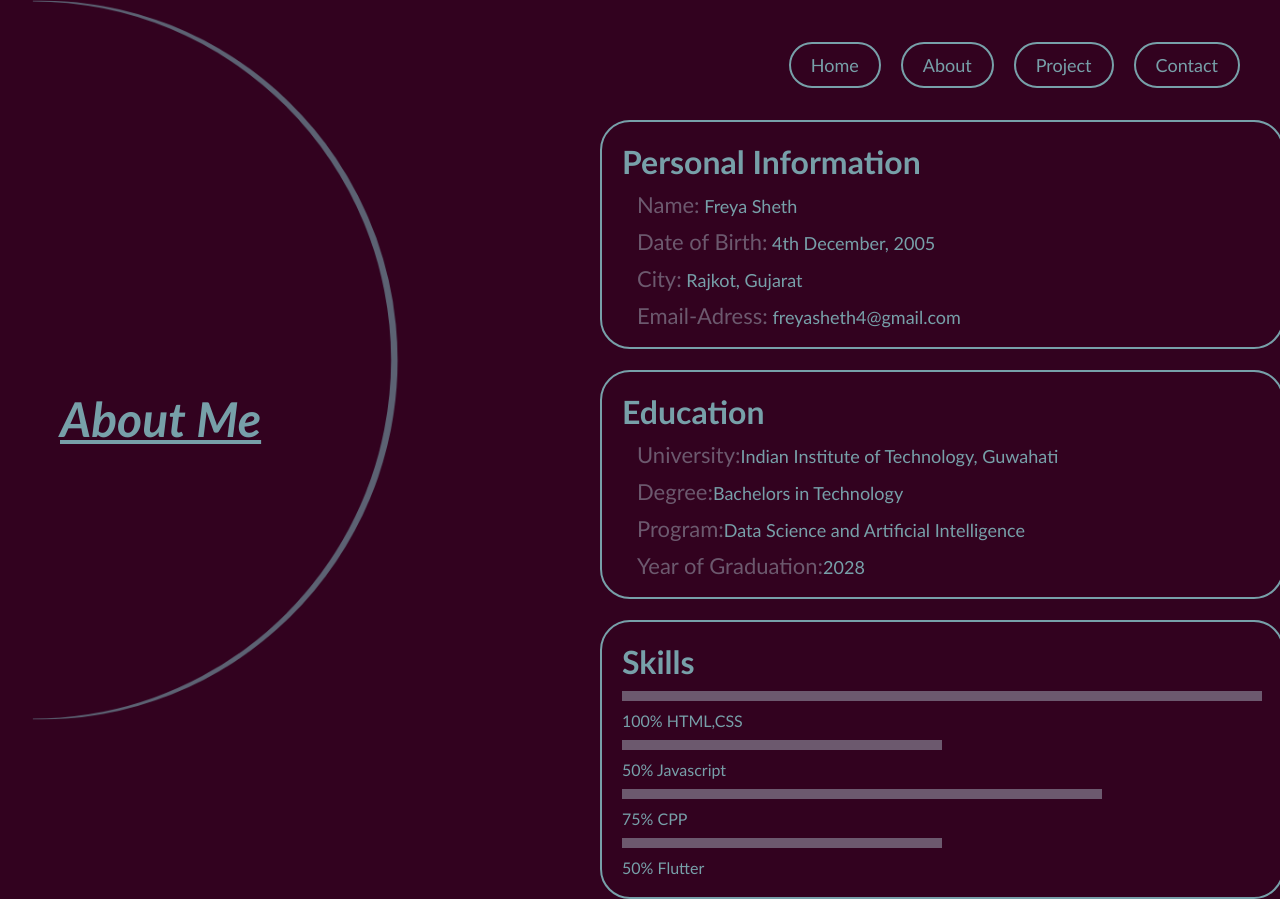
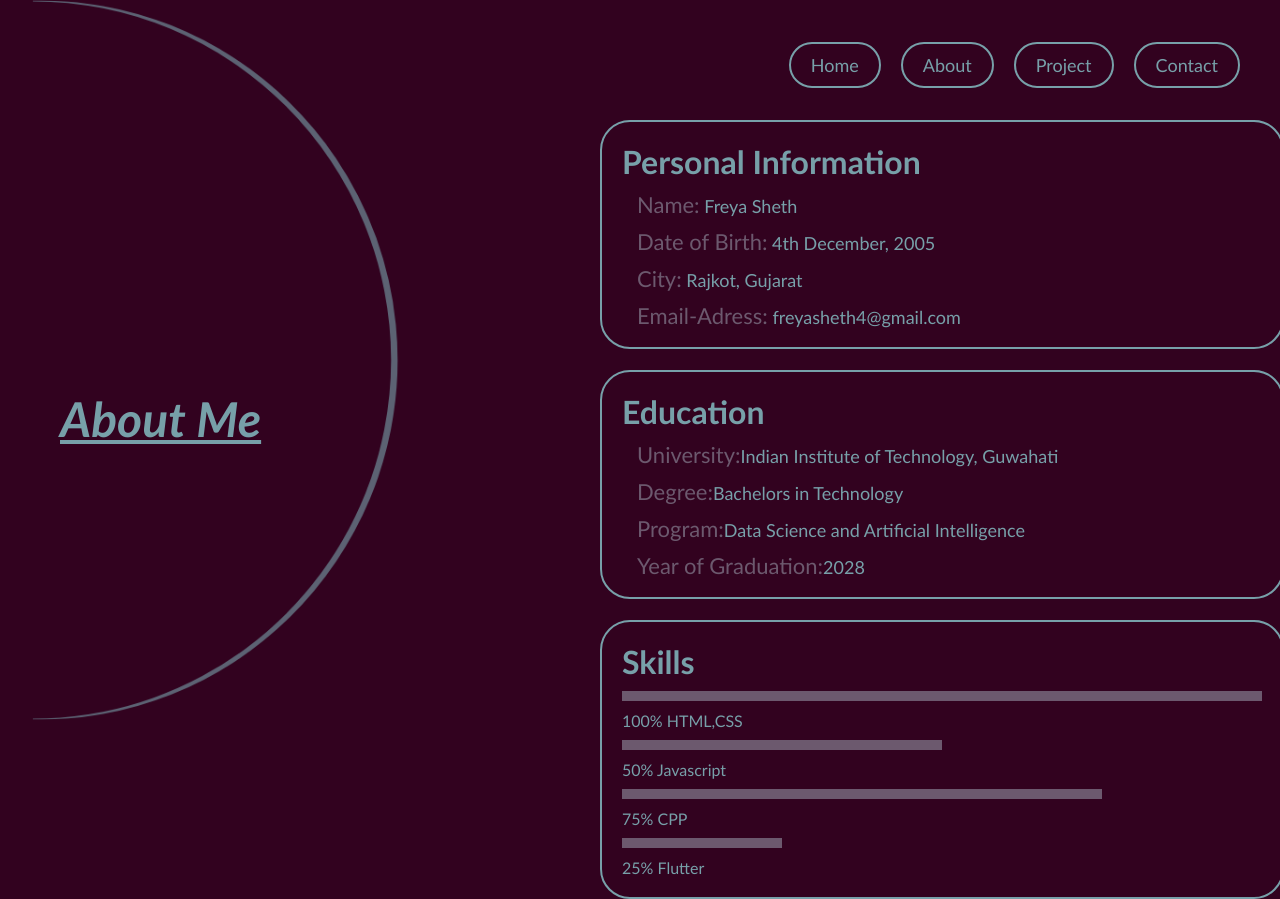
Before and after one commit to freyasheth/freyasheth.github.io, a plain HTML site: page resume.html in a window 1280 px wide. Drawn offline with Linux system fonts and the light colour scheme.

Commit message:
Updated my site

```diff
--- a/resume.html
+++ b/resume.html
@@ -36,7 +36,7 @@
           <div class="bar kb1" style="background-color: #6c596e; height: 10px; margin: 10px 0px 10px 0px;width: 100%;"></div><p class="kb1">100% HTML,CSS</p>
           <div class="bar kb2" style="background-color: #6c596e; height: 10px; margin: 10px 0px 10px 0px;width: 50%;"></div><p class="kb2">50% Javascript</p>
           <div class="bar kb3" style="background-color: #6c596e; height: 10px; margin: 10px 0px 10px 0px;width: 75%;"></div><p class="kb3">75% CPP</p>
-          <div class="bar kb4" style="background-color: #6c596e; height: 10px; margin: 10px 0px 10px 0px;width: 50%;"></div><p class="kb4">50% Flutter</p>
+          <div class="bar kb4" style="background-color: #6c596e; height: 10px; margin: 10px 0px 10px 0px;width: 25%;"></div><p class="kb4">25% Flutter</p>
     </div>
 
 
```
